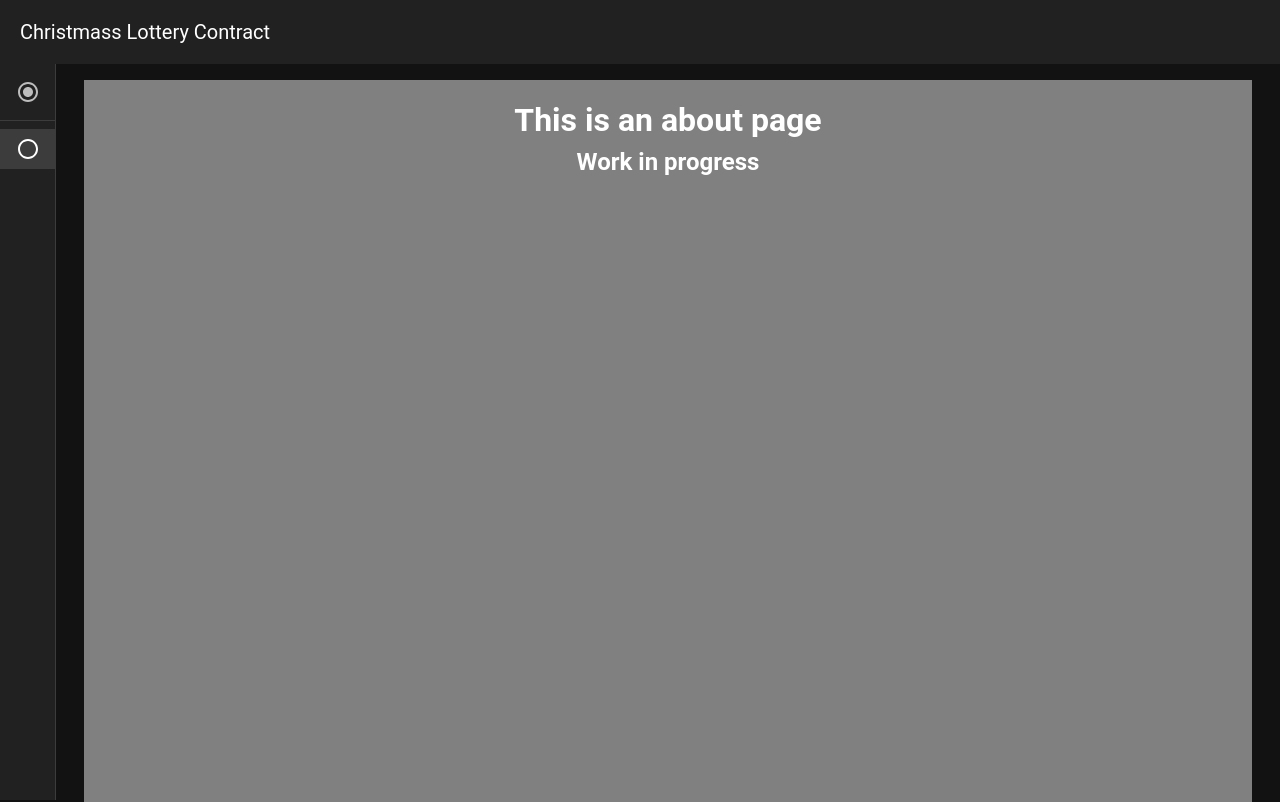
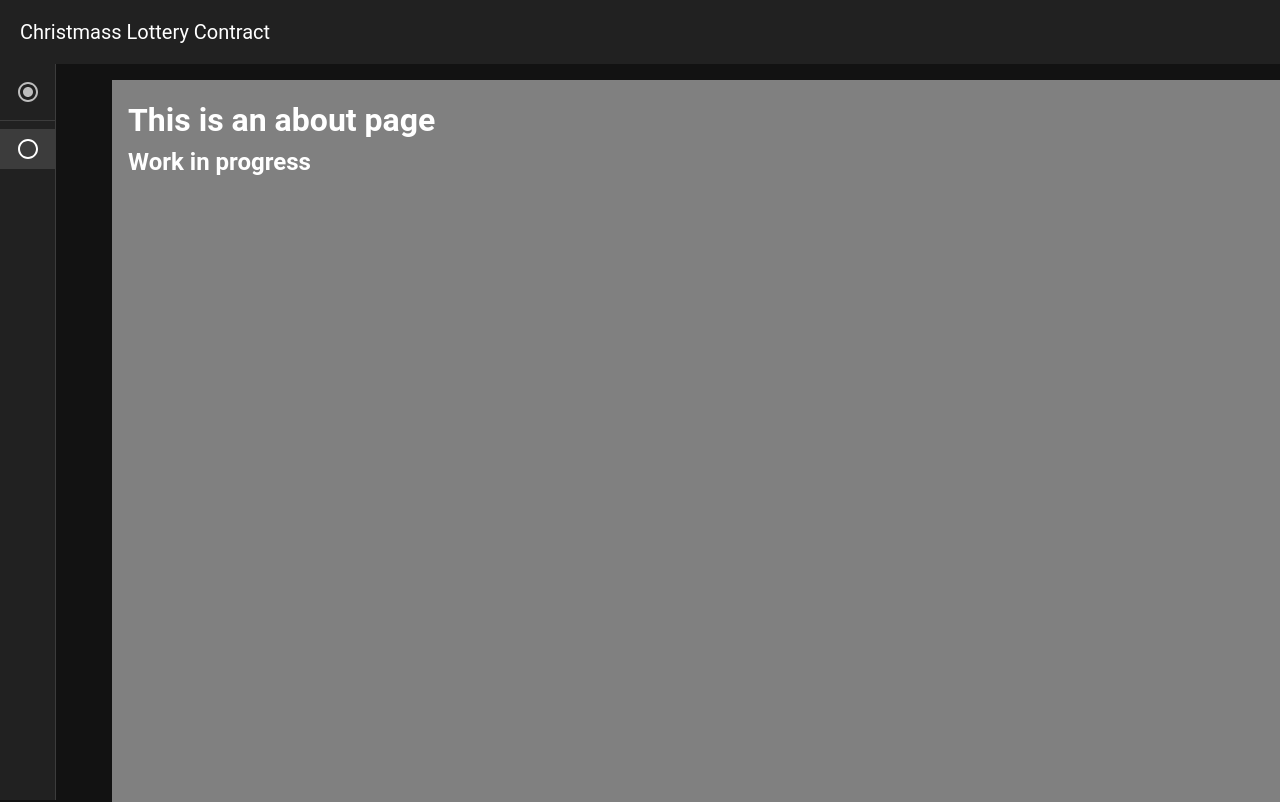
Before and after one commit to Siponek/Shilling-Crypto-for-Jesus, a Vue app: page /about in a window 1280 px wide. Shown: the top 802 px of the page. Built offline with nearby package versions, Linux system fonts and the light colour scheme; what @web3-onboard/injected-wallets, @web3-onboard/vue would draw is missing.

Commit message:
fix: fixed address rule. Fixes css on alliging to center

```diff
--- a/src/App.vue
+++ b/src/App.vue
@@ -16,9 +16,8 @@
             min-width="960px"
             min-height="880px"
             class="color-discreet-bullet"
-            align="center"
         >
-            <v-container>
+            <v-container class="mx-10">
                 <router-view />
             </v-container>
         </v-main>
--- a/src/components/smartContract/abiInterface.vue
+++ b/src/components/smartContract/abiInterface.vue
@@ -1,6 +1,5 @@
 <template>
-    <div>
-        <v-card class="form-class" min-width="25vw">
+    <v-card class="form-class" min-width="20vw">
         <v-form
             v-if="
                 true //change to owner == current user
@@ -10,10 +9,9 @@
                 v-model="authAddress"
                 label="Address to authorize"
                 density="comfortable"
+                :rules="addressRules"
             ></v-text-field>
-                <v-btn
-                    class="my-2 mx-2"
-                    @click="authorizeAddress"
+            <v-btn class="my-2 mx-2" @click="authorizeAddress"
                 >Authorize</v-btn
             >
         </v-form>
@@ -45,13 +43,13 @@
             >
         </v-form>
     </v-card>
-    </div>
 </template>
 
 <script setup lang="js">
     import { ref } from 'vue'
     import { useWeb3Store } from '@/stores/web3Store_pinia'
     import { useContractStore } from '@/stores/contractStore_pinia'
+    import web3 from 'web3'
 
     const web3Store = useWeb3Store()
     const contractStore = useContractStore()
@@ -60,7 +58,11 @@
     const firstName = ref('')
     const lastName = ref('')
     const studentId = ref('')
-    const rules = [v => !!v || 'Field is required']
+    const addressRules = ref([
+        v =>
+            web3.utils.isAddress(v) ||
+            'Address must be valid Ethereum address'
+    ])
 
     function authorizeAddress() {
         if (contractStore !== null) {
```
Lines whose indentation alone changed are shown as unchanged.
